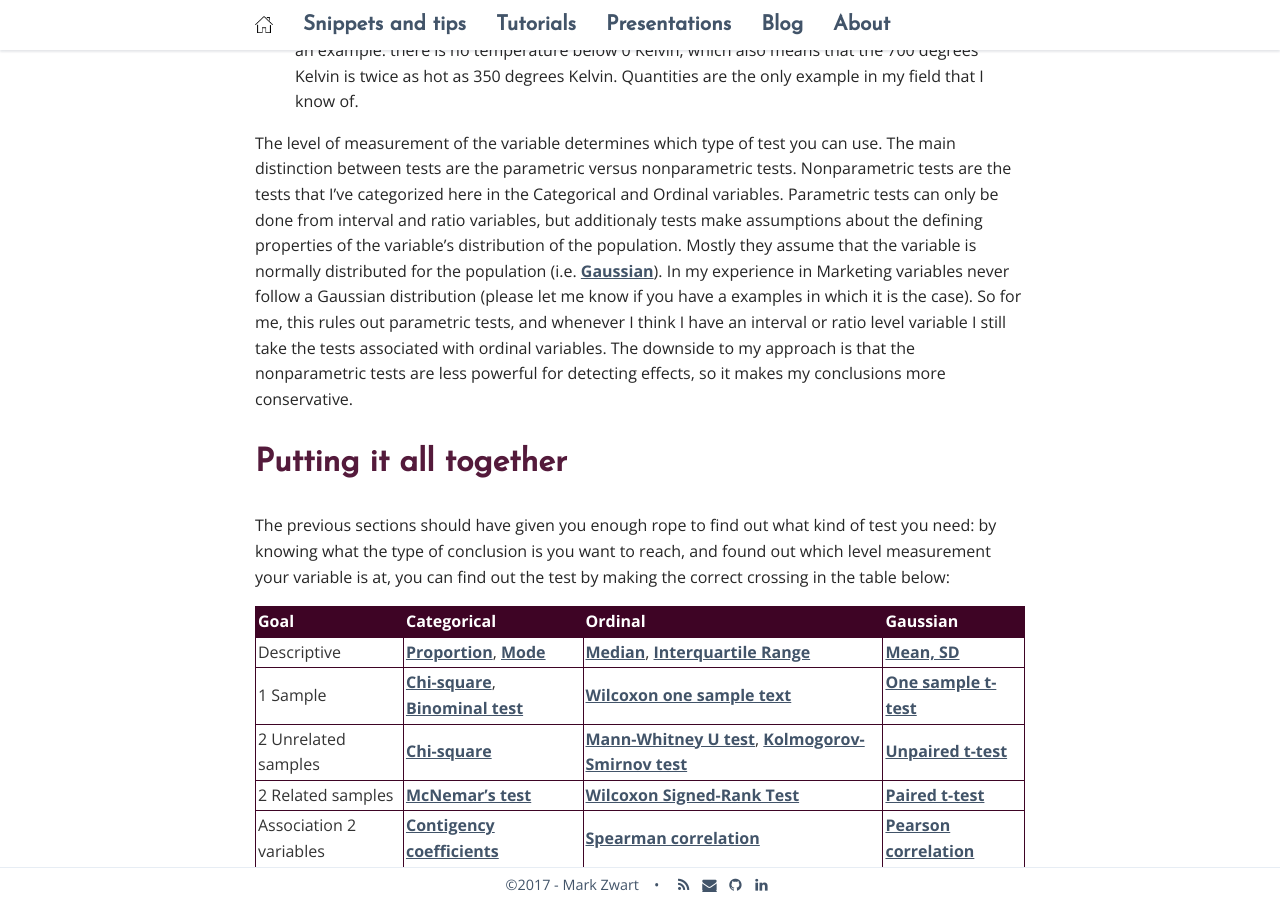
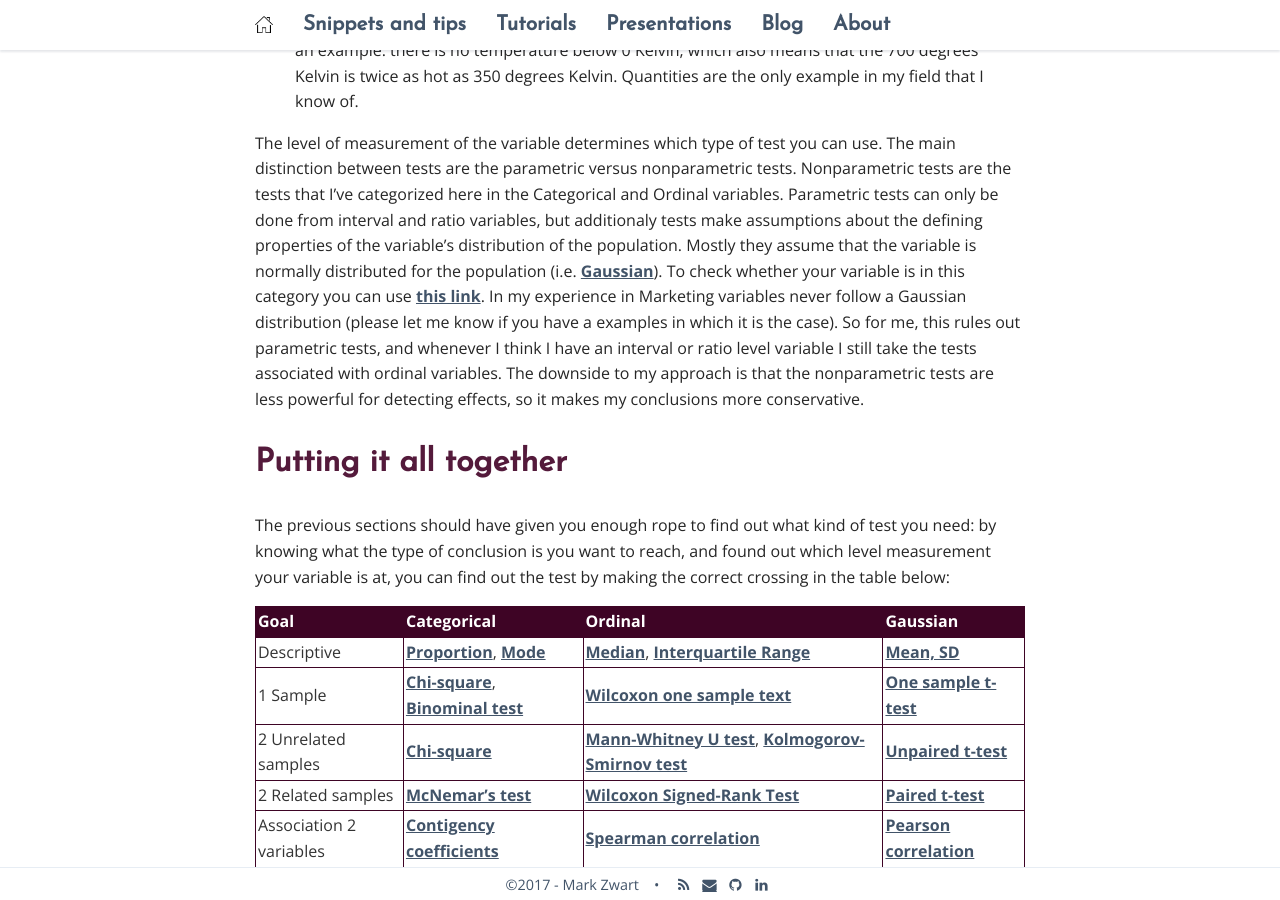
Before and after one commit to mark-me/mark-me.github.io, a Jekyll site: the page built from _pages/tutorials/statistical-tests/statistical-tests.md, in a window 1280 px wide and 900 px high, scrolled down 2630 px. Built offline with Jekyll 4.4.1, drawn with Linux system fonts in a browser that asks for light colours; nearby versions of some CDN libraries; comment, search, counter and statistics services are not loaded.

Commit message:
Update statistical-tests.md

```diff
--- a/_pages/tutorials/statistical-tests/statistical-tests.md
+++ b/_pages/tutorials/statistical-tests/statistical-tests.md
@@ -57,7 +57,7 @@ A variable can be categorized as one of the following levels of measurements, in
 * A **interval** variable has values that are ordered, and the difference between has meaning, but there is no absolute 0 point, which makes it difficult to interpret differences in terms of absolute magnitude. Money value is an example of an interval level variable, which may sound a bit counterintuitive. Money can take negative values, which makes it impossible to say that someone with 1 million Euros on his bank account has twice as much money as someone that has 1 million Euros in debt. The [Big Mac Index](https://en.wikipedia.org/wiki/Big_Mac_Index) is another case in point.
 * A **ratio** variable has values like interval variables, but here there is an absolute 0 point. 0 Kelvin is an example: there is no temperature below 0 Kelvin, which also means that the 700 degrees Kelvin is twice as hot as 350 degrees Kelvin. Quantities are the only example in my field that I know of.
 
-The level of measurement of the variable determines which type of test you can use. The main distinction between tests are the parametric versus nonparametric tests. Nonparametric tests are the tests that I've categorized here in the Categorical and Ordinal variables. Parametric tests can only be done from interval and ratio variables, but additionaly tests make assumptions about the defining properties of the variable's distribution of the population. Mostly they assume that the variable is normally distributed for the population (i.e. [Gaussian](https://en.wikipedia.org/wiki/Normal_distribution)). In my experience in Marketing variables never follow a Gaussian distribution (please let me know if you have a examples in which it is the case). So for me, this rules out parametric tests, and whenever I think I have an interval or ratio level variable I still take the tests associated with ordinal variables. The downside to my approach is that the nonparametric tests are less powerful for detecting effects, so it makes my conclusions more conservative.
+The level of measurement of the variable determines which type of test you can use. The main distinction between tests are the parametric versus nonparametric tests. Nonparametric tests are the tests that I've categorized here in the Categorical and Ordinal variables. Parametric tests can only be done from interval and ratio variables, but additionaly tests make assumptions about the defining properties of the variable's distribution of the population. Mostly they assume that the variable is normally distributed for the population (i.e. [Gaussian](https://en.wikipedia.org/wiki/Normal_distribution)). To check whether your variable is in this category you can use [this link](/statistical-tests-gaussian/#normality-check). In my experience in Marketing variables never follow a Gaussian distribution (please let me know if you have a examples in which it is the case). So for me, this rules out parametric tests, and whenever I think I have an interval or ratio level variable I still take the tests associated with ordinal variables. The downside to my approach is that the nonparametric tests are less powerful for detecting effects, so it makes my conclusions more conservative.
 
 # Putting it all together
 
```
